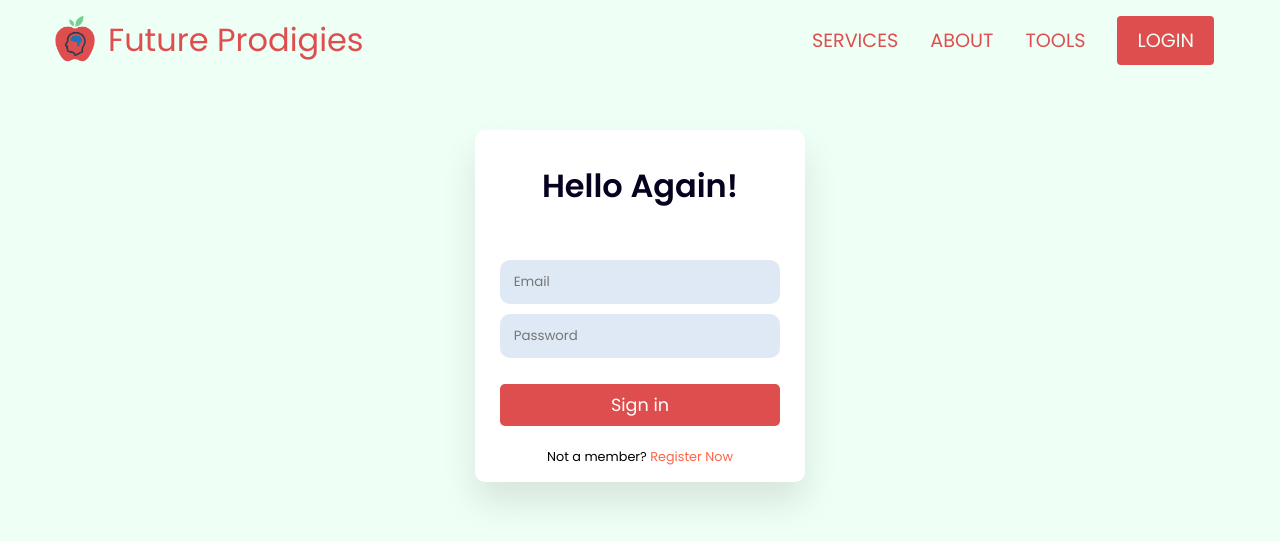
After one commit to Future-Prodigies/Future-Prodigies-Website, a PHP site: page /login.html in a window 1280 px wide. The commit adds this page. Shown: the top 541 px of the page. Run offline with PHP 8.4, Linux system fonts and the light colour scheme; some libraries are stand-ins or nearby versions.

Commit message:
Adding login page.

```diff
--- a/app.js
+++ b/app.js
@@ -5,3 +5,27 @@ menu.addEventListener('click', function() {
     menu.classList.toggle('is-active');
     menuLinks.classList.toggle('active');
 })
+
+function change_register() {
+    var name_tag = document.createElement('input');
+    name_tag.setAttribute('placeholder', 'Name');
+
+    var email_tag = document.getElementById('email')
+    var password_tag = document.getElementById('password')
+
+    var confirm_password_tag = document.createElement('input');
+    confirm_password_tag.setAttribute('placeholder', 'Confirm password');
+
+    var form = email_tag.parentNode;
+    form.insertBefore(name_tag, email_tag);
+    form.appendChild(confirm_password_tag);
+
+    var button = document.getElementById('sign_in_button')
+    button.innerHTML = "Sign Up"
+
+    var message = document.getElementById('message')
+    message.innerHTML = 'Welcome!'
+
+    var bottom_message = document.getElementById('bottom_message')
+    bottom_message.innerHTML = 'Already a member? <a onclick="window.location.reload()">Login Now</a>'
+}
--- a/index.html
+++ b/home_page.html
@@ -23,13 +23,13 @@
                     <a href="/" class="navbar__links"> SERVICES </a>
                 </li>
                 <li class="navbar__item">
-                    <a href="tech.html" class="navbar__links"> ABOUT </a>
+                    <a href="about.html" class="navbar__links"> ABOUT </a>
                 </li>
                 <li class="navbar__item">
                     <a href="/" class="navbar__links"> TOOLS </a>
                 </li>
                 <li class="navbar__btn">
-                    <a href="/" class="button"> LOGIN </a>
+                    <a href="login.html" class="button"> LOGIN </a>
                 </li>
             </ul>
         </div>
--- /dev/null
+++ b/login.css
@@ -0,0 +1,95 @@
+@import url('https://fonts.googleapis.com/css2?family=Poppins:wght@400;600&display=swap');
+*{
+  margin: 0;
+  padding: 0;
+  box-sizing: border-box;
+  font-family: "Poppins", sans-serif;
+}
+body{
+  background: #eefff5;
+}
+.wrapper{
+  width: 330px;
+  padding: 2rem 0 1rem 0;
+  margin: 50px auto;
+  background: #fff;
+  border-radius: 10px;
+  text-align: center;
+  box-shadow: 0 20px 35px rgba(0, 0, 0, 0.1);
+}
+h1{
+  font-size: 2rem;
+  color: #07001f;
+}
+p{
+  margin-bottom: 1.7rem;
+}
+form input{
+  width: 85%;
+  outline: none;
+  border: none;
+  background: #dfe9f5;
+  padding: 12px 14px;
+  margin-bottom: 10px;
+  border-radius: 10px;
+}
+.recover{
+  text-align: right;
+  font-size: 0.8rem;
+  margin: 0.2rem 1.7rem 0 0;
+}
+.recover a{
+  text-decoration: none;
+  color: #07001f;
+}
+button{
+  font-size: 1.1rem;
+  margin-top: 1rem;
+  padding: 8px 0;
+  border-radius: 5px;
+  outline: none;
+  border: none;
+  width: 85%;
+  background: #de4e4e;
+  color: #fff;
+  cursor: pointer;
+}
+button:hover{
+  background: #73d28f;
+  transition: all 0.35s;
+}
+.or{
+  font-size: 0.8rem;
+  margin-top: 1.5rem;
+}
+.icons i{
+  color: #07001f;
+  padding: 00.8rem 1.5rem;
+  border-radius: 10px;
+  margin-left: .9rem;
+  font-size: 1.5rem;
+  cursor: pointer;
+  border: 2px solid #dfe9f5;
+}
+.icons i:hover{
+  color: #fff !important;
+  background: #07001f;
+  transition: 1s;
+}
+.icons i:first-child{
+  color: green;
+}
+.icons i:last-child{
+  color: blue;
+}
+.not-member{
+  font-size: 0.8rem;
+  margin-top: 1.4rem;
+}
+.not-member a{
+  color: tomato;
+  text-decoration: none;
+}
+a:hover{
+  text-decoration: underline;
+}
--- /dev/null
+++ b/login.html
@@ -0,0 +1,66 @@
+<!DOCTYPE html>
+<html lang="en">
+  <head>
+    <meta charset="UTF-8" />
+    <meta name="viewport" content="width=device-width, initial-scale=1.0" />
+    <title>Future Prodigies</title>
+    <link rel="stylesheet" href="login.css" />
+    <link rel="stylesheet" href="styles.css" />
+    <link
+      rel="stylesheet"
+      href="https://use.fontawesome.com/releases/v5.14.0/css/all.css"
+      integrity="sha384-HzLeBuhoNPvSl5KYnjx0BT+WB0QEEqLprO+NBkkk5gbc67FTaL7XIGa2w1L0Xbgc"
+      crossorigin="anonymous"
+    />
+    <link
+      href="https://fonts.googleapis.com/css2?family=Kumbh+Sans:wght@400;700&display=swap"
+      rel="stylesheet"
+    />
+    <link rel="stylesheet" href="login.css">
+    <!-- Font Awesome Cdn Link -->
+    <link rel="stylesheet" href="https://cdnjs.cloudflare.com/ajax/libs/font-awesome/5.15.3/css/all.min.css"/>
+  </head>
+  <body>
+    <nav class="navbar">
+      <div class="navbar__container">
+        <a href="/" id="navbar__logo"><img src="images/fp_logo_cropped.png" width="50" height="50"><i class="yert"></i>Future Prodigies</a>
+        <div class="navbar__toggle" id="mobile-menu">
+          <span class="bar"></span> <span class="bar"></span>
+          <span class="bar"></span>
+        </div>
+        <ul class="navbar__menu">
+          <li class="navbar__item">
+            <a href="/" class="navbar__links"> SERVICES </a>
+          </li>
+          <li class="navbar__item">
+            <a href="about/tech" class="navbar__links"> ABOUT </a>
+          </li>
+          <li class="navbar__item">
+            <a href="/products" class="navbar__links"> TOOLS </a>
+          </li>
+          <li class="navbar__btn">
+            <a href="/sign-up" class="button"> LOGIN </a>
+          </li>
+        </ul>
+      </div>
+    </nav>
+    <div class="main">
+      <div class="wrapper" id="form">
+            <h1 id="message">Hello Again!</h1>
+            <br/>
+            <br/>
+            <form id="form">
+              <input type="text" placeholder="Email" id="email">
+              <input type="password" placeholder="Password" id="password">
+            </form>
+            <button id="sign_in_button">Sign in</button>
+            <div class="not-member" id="bottom_message">
+              Not a member? <a href="#" onclick="change_register()">Register Now</a>
+            </div>
+          </div>
+        </div>
+    </div>
+
+    <script src="app.js"></script>
+  </body>
+</html>
--- a/styles.css
+++ b/styles.css
@@ -3,6 +3,10 @@
     margin: 0;
     padding: 0;
     font-family: 'Kumbh Sans', sans-serif;
+  }
+
+  .yert {
+    margin-right: 0.5rem;
   }
 
   .navbar {
```
Also changed, not shown: about.html (renamed from tech.html, +8 -8 lines).
